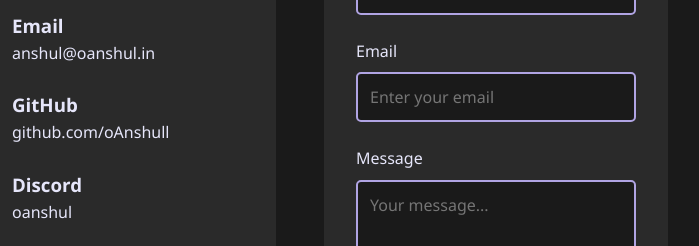
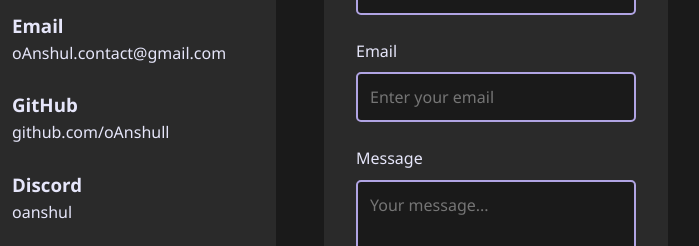
Before and after one commit to oAnshull/portfolio, a plain HTML site: page index.html in a window 1280 px wide. Shown: the part 3501-3747 px from the top of the page, 340-1039 px from the left. Drawn offline with Linux system fonts and the light colour scheme.

Commit message:
Update index.html

```diff
--- a/index.html
+++ b/index.html
@@ -649,7 +649,7 @@
                         <i class="fas fa-envelope"></i>
                         <div>
                             <h3>Email</h3>
-                            <p>anshul@oanshul.in</p>
+                            <p>oAnshul.contact@gmail.com</p>
                         </div>
                     </div>
                     <div class="contact-info-item">
@@ -754,4 +754,5 @@
         });
     </script>
 </body>
+
 </html>
```
